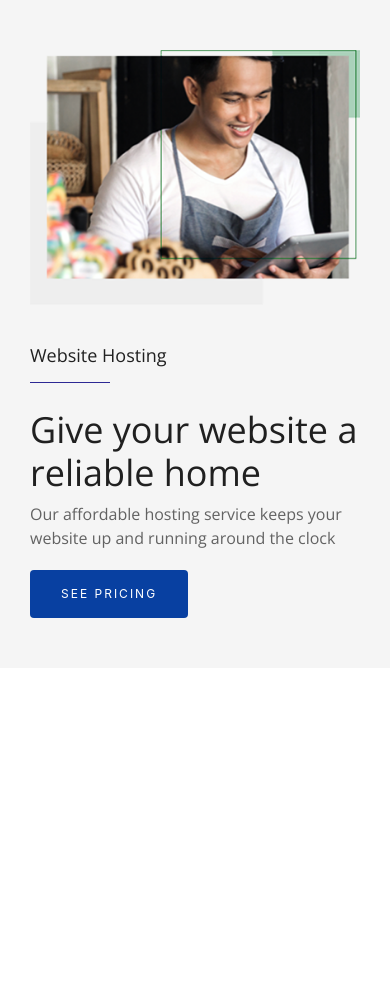
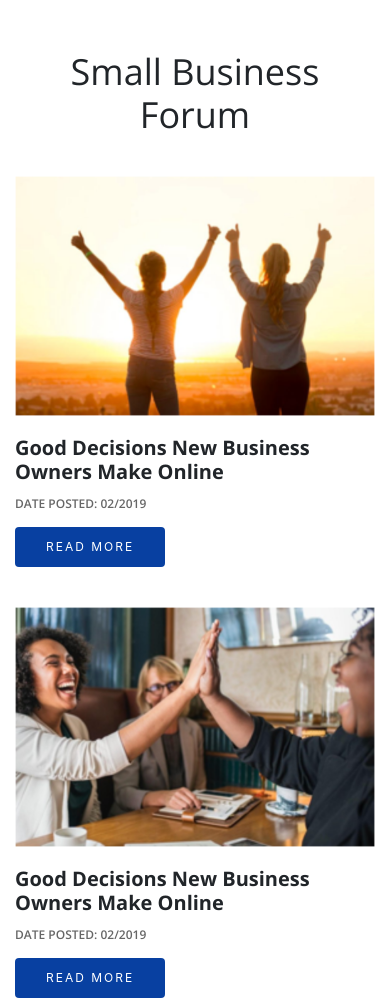
Before and after one commit to callmenunez/small-business-forum-component, a website: page index.html in a window 390 px wide. Shown: the top 1001 px of the page. Before the commit the page ends 844 px from the top, so only its background shows below. Drawn offline with nearby package versions, Linux system fonts and the light colour scheme.

Commit message:
updated responsive styles

```diff
--- a/index.html
+++ b/index.html
@@ -4,7 +4,7 @@
 <head>
   <meta charset="utf-8">
   <meta name="viewport" content="width=device-width, initial-scale=1, shrink-to-fit=no">
-  <title>Hosting Component</title>
+  <title>Small Business Forum Component</title>
   <meta name="description" content="put your site description here">
   <meta name="author" content="David Nunez">
   <link rel="stylesheet" href="https://stackpath.bootstrapcdn.com/bootstrap/4.3.1/css/bootstrap.min.css" integrity="sha384-ggOyR0iXCbMQv3Xipma34MD+dH/1fQ784/j6cY/iJTQUOhcWr7x9JvoRxT2MZw1T" crossorigin="anonymous">
@@ -17,24 +17,57 @@
 </head>
 
 <body>
-  <section class="hosting-component">
-    <div class="container-fluid">
+  <section class="small-business-forum-component">
+    <div class="container">
       <div class="row">
-          <div class="col-md-6">
-            <div class="left">
-              <div class="grey-extension">
-              </div>
-              <img src="img/hosting.png">
+        <div class="col-md-12 text-center">
+          <h1>Small Business Forum</h1>
         </div>
       </div>
-          <div class="col-md-6">
+      <div class="row">
+        <div class="col-md-4 col-sm-12">
+          <div class="left">
+            <img src="img/smb-1.png">
+            <div>
+              <h3>Good Decisions New Business Owners Make Online</h3>
+              <h4>Date Posted: 02/2019</h4>
+              <p>Back in 1999 a company called excite had the chance to buy Google for a mere $750,000 USD and didn't. This could be considered one of the worst business decisions of all time, but hindsight is always 20/20.</p>
+              <a href="#" target="_blank"><a href="#" target="_blank">
+                <button class="btn btn-blue">
+                  Read More
+                </button>
+              </a>
+            </div>
+          </div>
+        </div>
+        <div class="col-md-4 col-sm-12">
+          <div class="middle">
+            <img src="img/smb-2.png">
+            <div>
+              <h3>Good Decisions New Business Owners Make Online</h3>
+              <h4>Date Posted: 02/2019</h4>
+              <p>Back in 1999 a company called excite had the chance to buy Google for a mere $750,000 USD and didn't. This could be considered one of the worst business decisions of all time, but hindsight is always 20/20.</p>
+              <a href="#" target="_blank"><a href="#" target="_blank">
+                <button class="btn btn-blue">
+                  Read More
+                </button>
+              </a>
+            </div>
+          </div>
+        </div>
+        <div class="col-md-4 col-sm-12">
           <div class="right">
-              <h2>Website Hosting</h2>
-              <h1>Give your website a reliable home</h1>
-              <p>Our affordable hosting service keeps your website up and running around the clock</p>
+            <img src="img/smb-3.png">
+            <div>
+              <h3>Good Decisions New Business Owners Make Online</h3>
+              <h4>Date Posted: 02/2019</h4>
+              <p>Back in 1999 a company called excite had the chance to buy Google for a mere $750,000 USD and didn't. This could be considered one of the worst business decisions of all time, but hindsight is always 20/20.</p>
+              <a href="#" target="_blank"><a href="#" target="_blank">
                 <button class="btn btn-blue">
-                See Pricing
+                  Read More
                 </button>
+              </a>
+            </div>
           </div>
         </div>
       </div>
--- a/scss/_layout.scss
+++ b/scss/_layout.scss
@@ -1,46 +1,42 @@
 // Header, footer, navigation, section
-section.hosting-component {
+section.small-business-forum-component {
   padding: 50px 0;
-  .col-md-6:last-of-type {
-    background-color: $color-black-alpha-04;
-  }
-  .left, .right {
-    max-width: 500px;
+  .col-md-4 {
+    border-right: 1px solid $color-black-alpha-18;
+    &:last-of-type {
+      border-right: none;
+    }
   }
   .left {
-    float: right;
-    display: flex;
-    align-items: flex-end;
-    height: 100%;
-    img {
-      margin-bottom: 14px;
-      margin-right: 80px;
-    }
-    .grey-extension{
-      display: block;
-      width: 140px;
-      background-color: $color-black-alpha-04;
-      height: 100%;
-      position: absolute;
-      z-index: -1;
-      right:0;
-    }
+    padding-right: 15px;
+  }
+  .middle {
+    padding: 0 15px;
   }
   .right {
-    padding: 80px 0 60px 60px;
+    padding-left: 15px;
+  }
+  img {
+    width: 100%;
+    margin-bottom: 20px;
+    max-height: 212px;
+  }
+  p {
+    color: $color-black-alpha-60;
+    margin-bottom: 20px;
   }
   h1 {
     font-size: 36px;
-    color: $color-black-alpha-87;
     font-weight: 300;
+    margin-bottom: 80px;
   }
-  h2 {
-    font-size: 18px;
-    color: $color-black-alpha-87;
-    margin-bottom: 40px;
+  h3 {
+    font-size: 20px;
+    font-weight: 700;
+    margin-bottom: 36px;
     &:after {
       background: none repeat scroll 0 0 $color-blue-purple-base;
-      bottom: -15px;
+      bottom: -18px;
       content: "";
       display: block;
       height: 1px;
@@ -48,9 +44,12 @@ section.hosting-component {
       width: 80px;
     }
   }
-  p {
+  h4 {
+    font-size: 12px;
     color: $color-black-alpha-60;
-    margin-bottom: 20px;
+    text-transform: uppercase;
+    font-weight: 600;
+    margin-bottom: 28px;
   }
   .btn-blue {
     background-color: $color-blue-base;
@@ -58,40 +57,60 @@ section.hosting-component {
     text-transform: uppercase;
     letter-spacing: 2px;
     font-size: 12px;
-    padding: 14px 30px;
+    padding: 10px 30px;
   }
   @media only screen and (max-width: 768px) {
-    background: $color-black-alpha-04;
-    .col-md-6:last-of-type {
-      background: none;
+    .col-md-4 {
+      border-right: none;
     }
     .left {
-      display: flex;
-      min-width: 100%;
-      justify-content: center;
-      align-content: center;
-      .grey-extension {
-        display: none;
-      }
-      img {
-        width: 100%;
-        max-width: 400px;
-        margin: 0;
+      padding-right: 0;
+    }
+    .middle {
+      padding: 0 0;
+    }
+    .right {
+      padding-left: 0;
+    }
+    .left, .middle, .right {
+      display: inline-flex;
+      div {
+        display: flex;
+        flex-direction: column;
       }
     }
-    .right {
-      max-width: 100%;
-      padding: 60px 90px 0 90px;
+    img {
+      height: 100%;
+      max-width: 260px;
+      margin: 0 40px 60px 0;
+    }
+    h1 {
+      margin-bottom: 60px;
+    }
+    h3 {
+      margin-bottom: 12px;
+      &:after {
+        background: none;
+      }
+    }
+    h4 {
+      margin-bottom: 16px;
+    }
+    p {
+      display: none;
     }
   }
   @media only screen and (max-width: 480px) {
-    .left {
-      img {
-        padding: 0 15px;
-      }
+    .left, .middle, .right {
+      flex-direction: column;
     }
-    .right {
-      padding: 40px 15px 0;
+    img {
+      max-width: 100%;
+      max-height: 100%;
+      margin: 40px 0 20px 0;
+    }
+    h1 {
+      margin-bottom: 0;
     }
   }
 }
```
Also changed, not shown: css/main.css, img/hosting.png (deleted), img/smb-1.png (added), img/smb-2.png (added), img/smb-3.png (added). Lines whose indentation alone changed are shown as unchanged.
